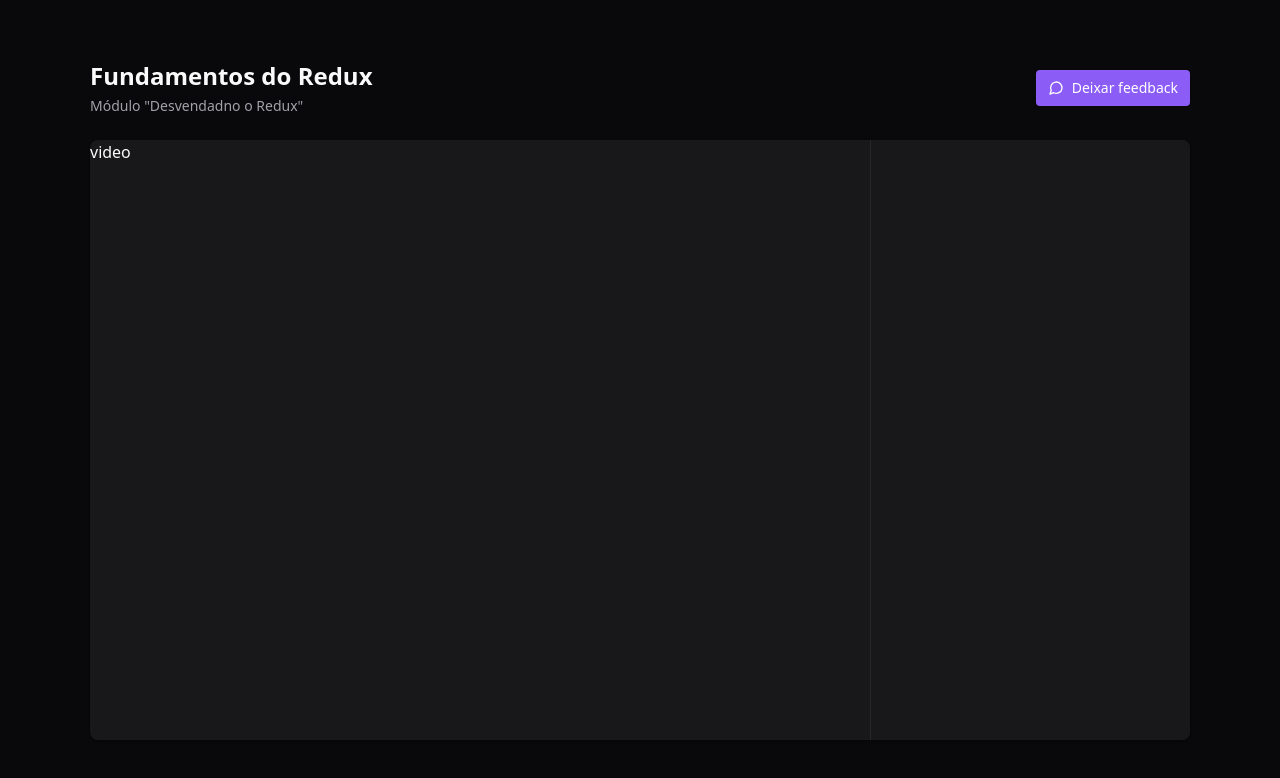
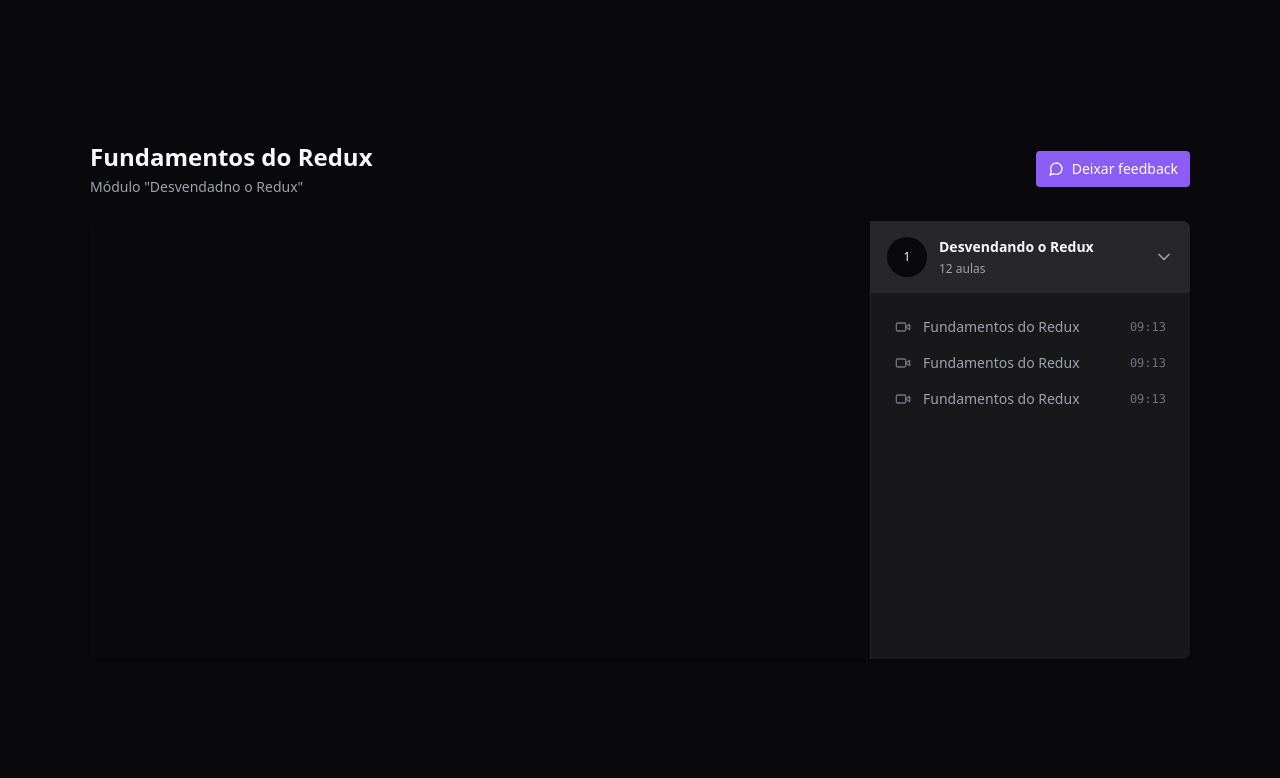
Before and after one commit to marciovz/courses-platform, a React (Vite) app: page / in a window 1280 px wide. Shown: the top 778 px of the page. Built offline with nearby package versions, Linux system fonts and the light colour scheme.

Commit message:
implementado UI dos módulos e player

```diff
--- a/package.json
+++ b/package.json
@@ -14,6 +14,7 @@
     "lucide-react": "^0.276.0",
     "react": "^18.2.0",
     "react-dom": "^18.2.0",
+    "react-player": "^2.13.0",
     "react-redux": "^8.1.2"
   },
   "devDependencies": {
--- a/src/pages/Player.tsx
+++ b/src/pages/Player.tsx
@@ -1,4 +1,5 @@
-import { MessageCircle } from 'lucide-react';
+import { ChevronDown, MessageCircle, Video } from 'lucide-react';
+import ReactPlayer from 'react-player';
 
 export function Player() {
   return (
@@ -19,10 +20,50 @@
 
         <main className="relative flex overflow-hidden rounded-lg border-zinc-800 bg-zinc-900 shadow">
           <div className="flex-1">
-            video
+            <div className="w-full bg-zinc-950 aspect-video">
+              <ReactPlayer
+                width="100%"
+                height="100%"
+                controls
+                url="https://www.youtube.com/watch?v=8SbUC-UaAxE"
+              />
+            </div>
           </div>
-          <aside className="w-80 border-l border-zinc-800 bg-zinc-900 h-[600px]">
+          <aside className="w-80 border-l border-zinc-800 bg-zinc-900">
+            <div>
+              <button className="flex w-full items-center gap-3 bg-zinc-800 p-4">
+                <div className="flex h-10 w-10 rounded-full items-center justify-center bg-zinc-950 text-xs">
+                  1
+                </div>
 
+                <div className="flex flex-col gap-1 text-left">
+                  <strong className="text-sm">Desvendando o Redux</strong>
+                  <span className="text-xs text-zinc-400">12 aulas</span>
+                </div>
+
+                <ChevronDown className="w-5 h-5 ml-auto text-zinc-400" />
+              </button>
+
+              <nav className="relative flex flex-col gap-4 p-6">
+                <button className="flex items-center gap-3 text-sm text-zinc-400">
+                  <Video className="w-4 h-4 text-zinc-500" />
+                  <span>Fundamentos do Redux</span>
+                  <span className="ml-auto font-mono text-xs text-zinc-500">09:13</span>
+                </button>
+
+                <button className="flex items-center gap-3 text-sm text-zinc-400">
+                  <Video className="w-4 h-4 text-zinc-500" />
+                  <span>Fundamentos do Redux</span>
+                  <span className="ml-auto font-mono text-xs text-zinc-500">09:13</span>
+                </button>
+
+                <button className="flex items-center gap-3 text-sm text-zinc-400">
+                  <Video className="w-4 h-4 text-zinc-500" />
+                  <span>Fundamentos do Redux</span>
+                  <span className="ml-auto font-mono text-xs text-zinc-500">09:13</span>
+                </button>
+              </nav>
+            </div>
           </aside>
         </main>
       </div>
```
Also changed, not shown: 2 other files (tests, documents, lock files or other folders).
